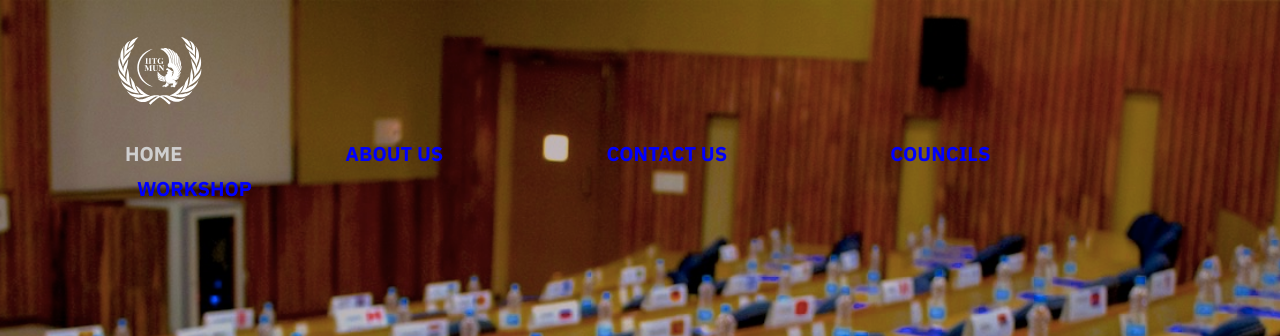
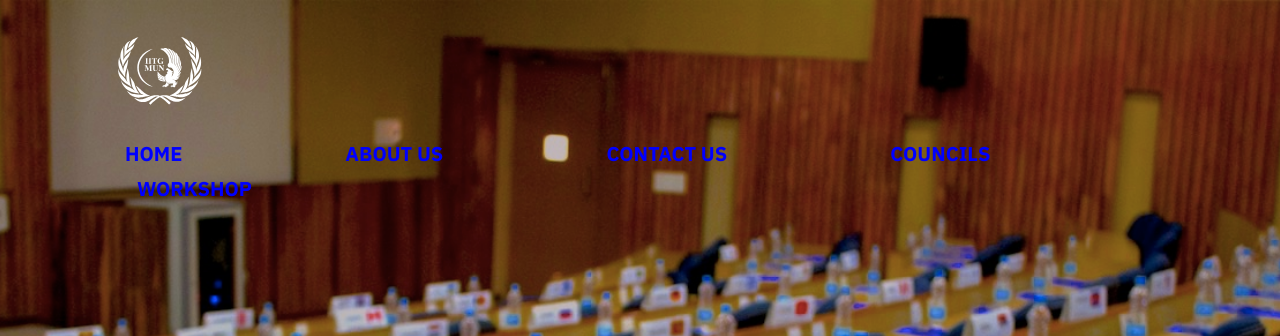
Before and after one commit to rupam170123041/IITG-MUN.github.io, a Jekyll site: the page built from index.html, in a window 1280 px wide. Shown: the top 336 px of the page. Built offline with Jekyll 4.4.1, drawn with Linux system fonts in a browser that asks for light colours; nearby versions of some CDN libraries; comment, search, counter and statistics services are not loaded.

Commit message:
some more changes

```diff
--- a/css/main.css
+++ b/css/main.css
@@ -1946,11 +1946,11 @@
     color: blue;}
 nav li a.current,nav li a:hover {
     text-decoration: none;
-    color: #cfcfcf}
+    color: blue;}
 .top-header.after-scroll nav li a {
-    color: rgba(0,0,0,0.5)}
+    color: rgba(0,0,255,0.5)}
 .top-header.after-scroll nav li a.current,.top-header.after-scroll nav li a:hover {
-    color: rgba(0,0,0,0.8)}
+    color: rgba(0,0,255,0.8)}
 .right-nav-button {
     margin: 11px 11px 0 0;
     -webkit-transition: all 0.3s;
```
